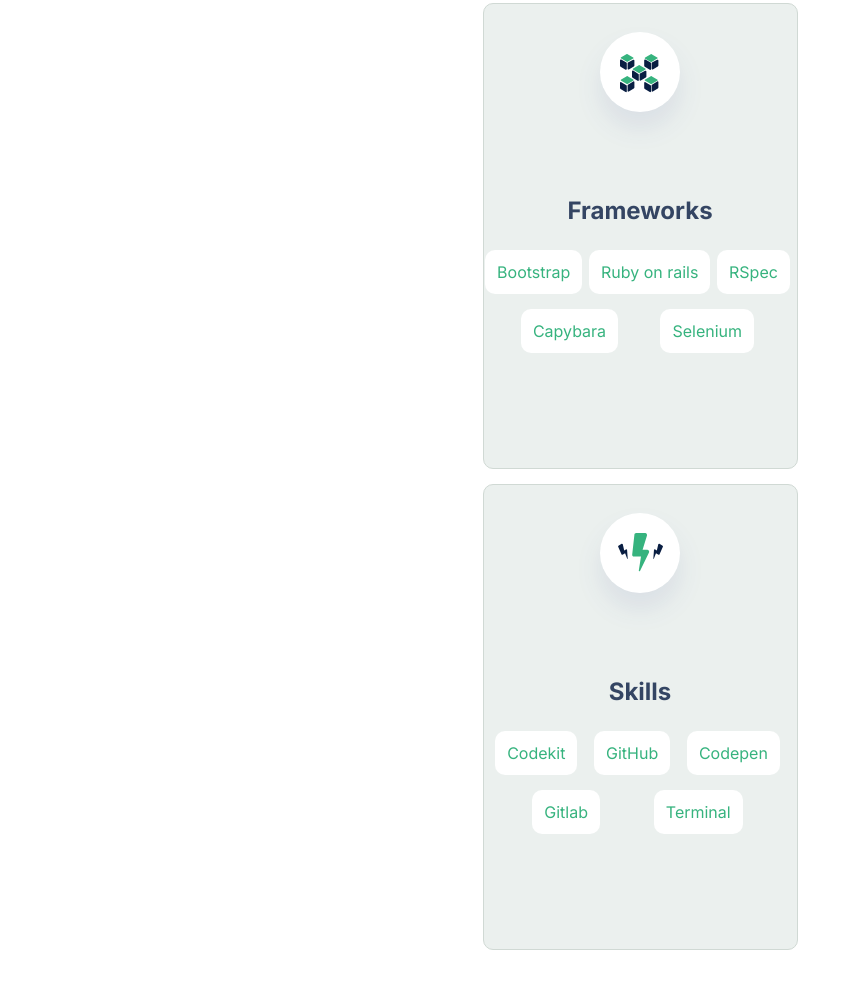
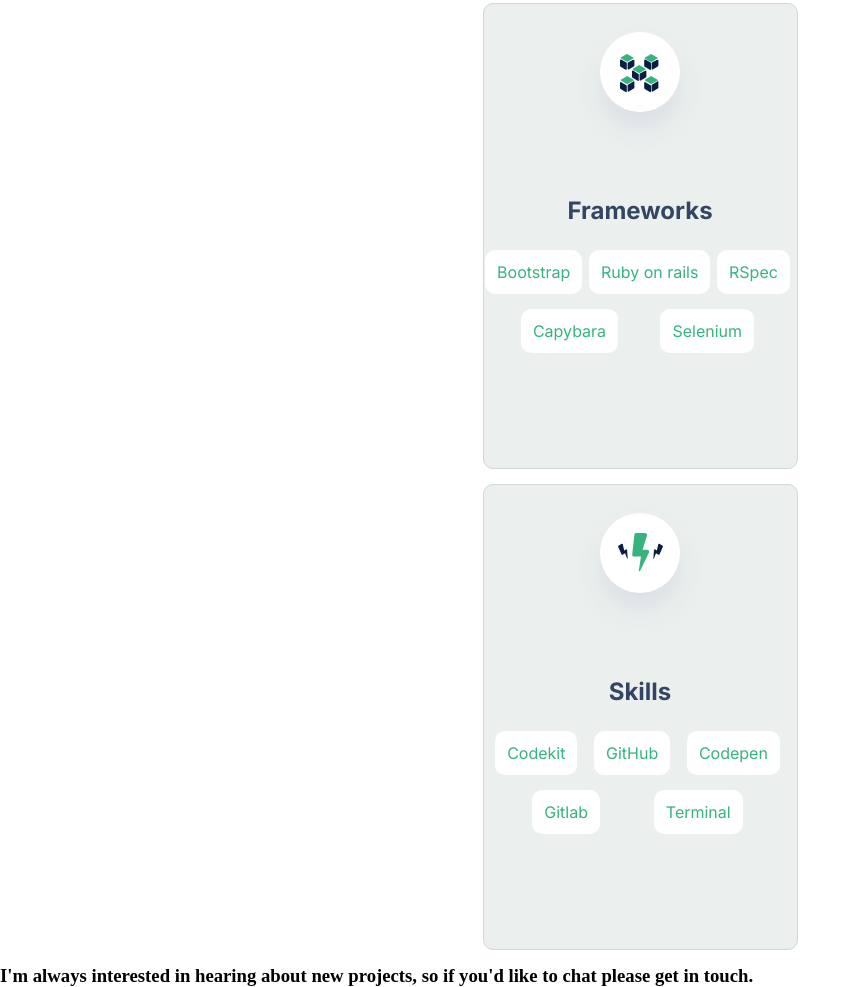
Before and after one commit to jrosario19/Juan-Rosario-Portfolio, a website: page index.html in a window 1280 px wide. Shown: the part 4985-5972 px from the top of the page, without its empty margins (0-859 px from the left). Before the commit the page ends 5950 px from the top, so only its background shows below. Drawn offline with Linux system fonts and the light colour scheme.

Commit message:
Added header
I have added headline in index.html

```diff
--- a/index.html
+++ b/index.html
@@ -161,6 +161,7 @@
         </section>
         <footer class="footer">
             <section class="contact-me-headline">
+            <h3>I'm always interested in hearing about new projects, so if you'd like to chat please get in touch.</h3>
 
             </section>
         </footer>
```
